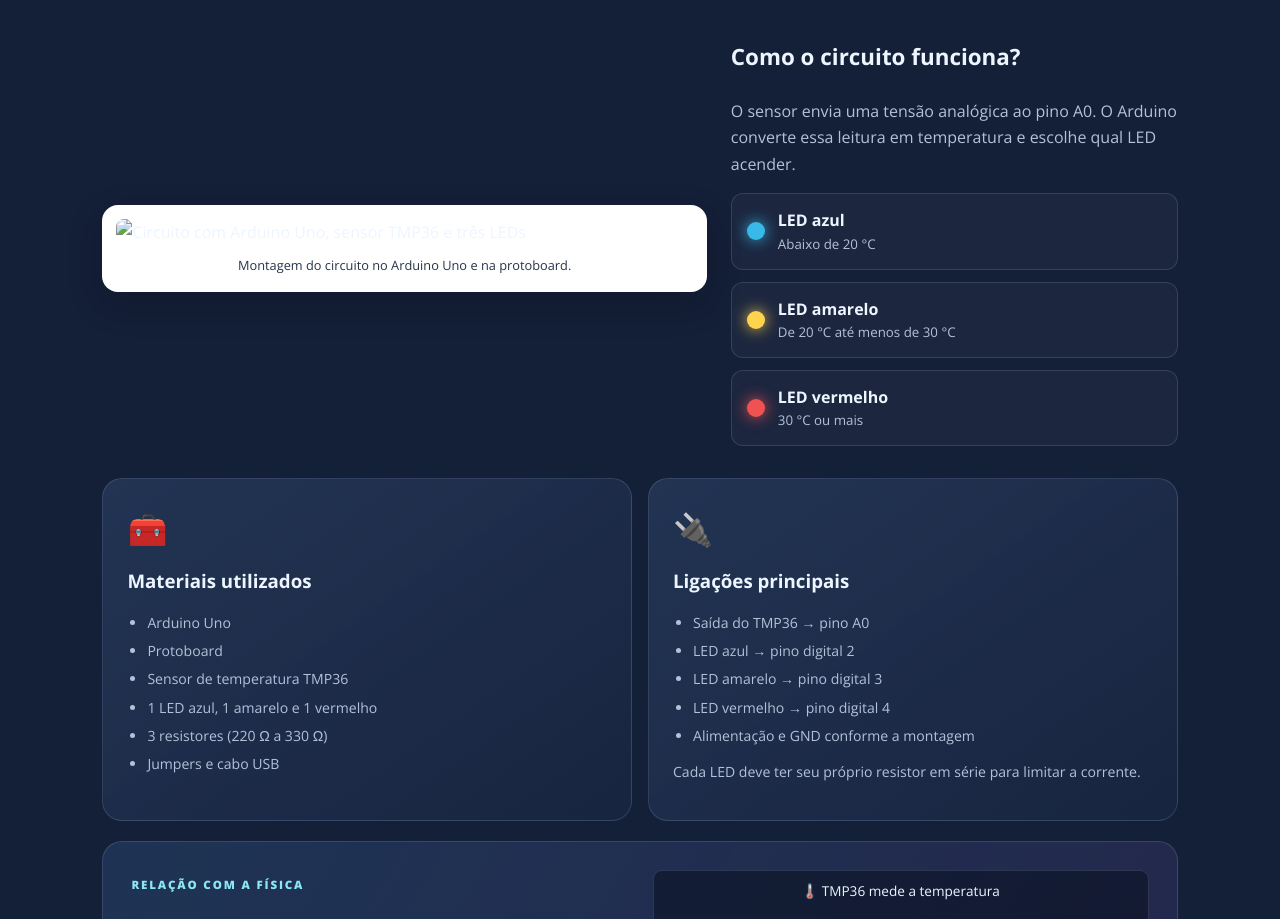
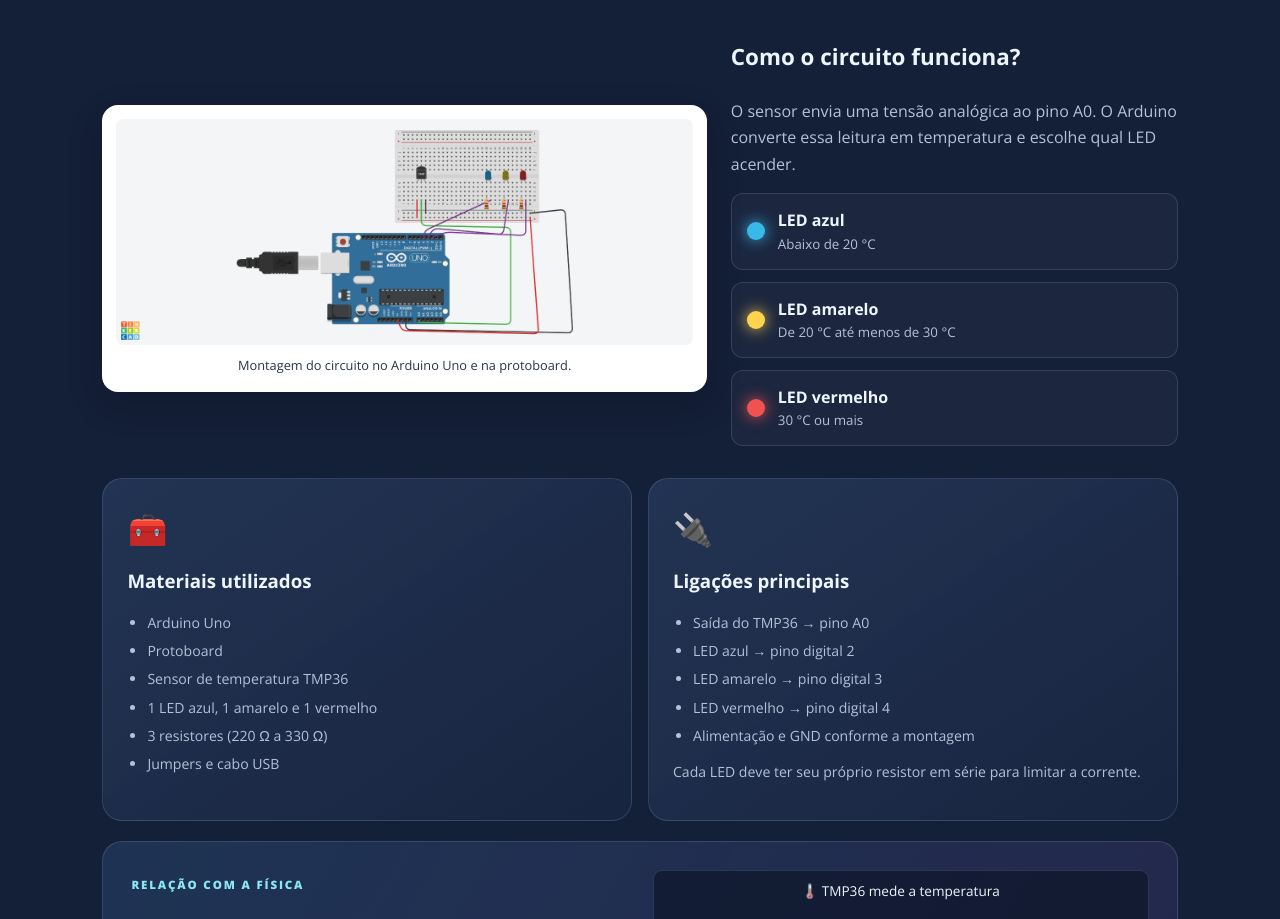
Before and after one commit to Agatha-001/materia1, a plain HTML site: page index.html in a window 1280 px wide. Shown: the part 4851-5770 px from the top of the page. Drawn offline with nearby package versions, Linux system fonts and the light colour scheme.

Commit message:
Update image source in index.html

```diff
--- a/index.html
+++ b/index.html
@@ -152,7 +152,7 @@
       <div class="temperature-circuit-layout">
         <figure class="circuit-photo">
     <img
-        src="./assets/shiny%20bruticus.png"
+        src="./assets/foto.png"
         alt="Circuito com Arduino Uno, sensor TMP36 e três LEDs"
         class="circuit-image"
     >
```
